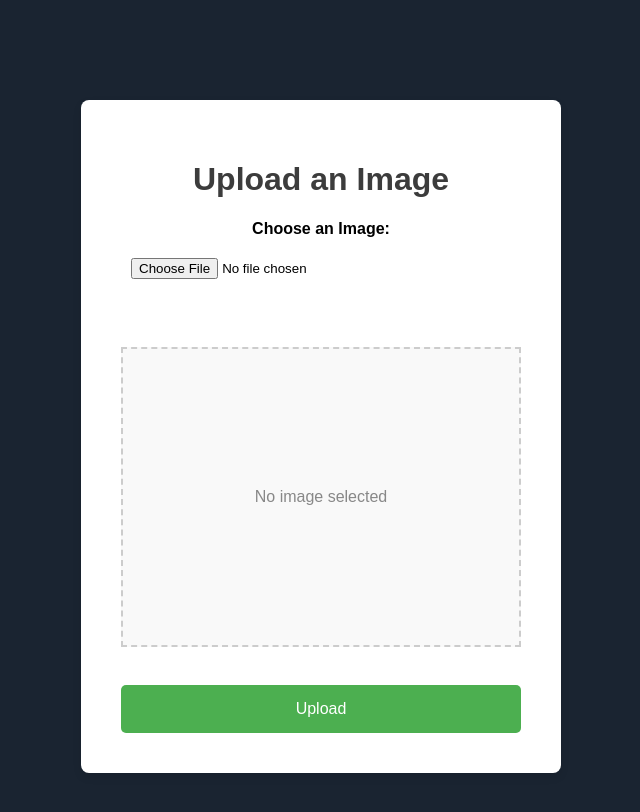
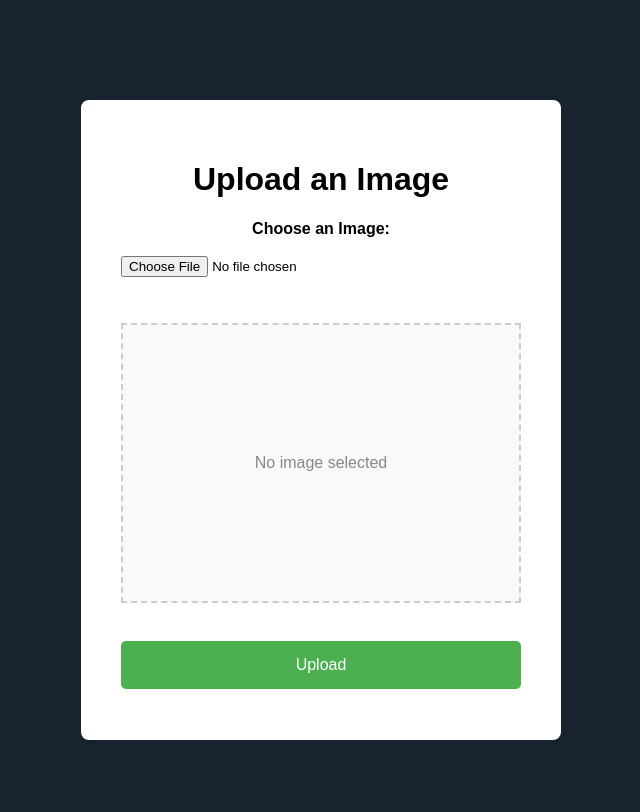
Before and after one commit to fs-fakereal/fakereal, a website: page app/templates/upload.html in a window 1280 px wide. Shown: the whole page, without its empty margins (319-959 px from the left). Drawn offline with Linux system fonts and the light colour scheme.

Commit message:
fixed dashboard page

```diff
--- /dev/null
+++ b/app/static/css/dashboard-base.css
@@ -0,0 +1,59 @@
+/* General Styles */
+html {
+    height: 100%;
+
+    /* stops the bouncy overscrolling behavior */
+    overscroll-behavior: none;
+}
+
+body {
+    cursor: url('../imgs/mouse/blue-mouse.png'), auto !important;
+
+    font-family: "Prosto One", sans-serif;
+    font-weight: 400;
+    font-style: normal;
+
+    margin: 0;
+    padding: 0;
+
+    scroll-behavior: smooth;
+
+    background-color: #1a2431;
+
+    display: flex;
+    flex-direction: column;
+    max-height: 100vh;
+
+    overflow-y: hidden;
+}
+
+/* Font Styles */
+.rubik-glitch-regular {
+    font-family: "Rubik Glitch", system-ui;
+    font-weight: 400;
+    font-style: normal;
+}
+
+.prosto-one-regular {
+    font-family: "Prosto One", sans-serif;
+    font-weight: 400;
+    font-style: normal;
+}
+
+/* Full screen section */
+.fullscreen-section {
+    width: 100%;  /* Set the width to 100% of the viewport width */
+    height: 75dvh; /* Set the height to 100% of the viewport height */
+    margin: 0;     /* Remove any default margin */
+    padding: 0;    /* Remove any default padding */
+    overflow: hidden;
+}
+
+.main-content {
+    display: flex;
+
+    justify-content: center;
+    align-items: center;
+
+    transition: all 0.3s ease; /* Transition for sliding effect */
+}
--- a/app/static/css/logo-sidebar.css
+++ b/app/static/css/logo-sidebar.css
@@ -34,7 +34,8 @@
     justify-content: space-between;
     align-items: center;
 
-    padding-right: 1rem;
+    padding-right: 0.5rem;
+    padding-bottom: 0rem;
     margin-bottom: 0rem;
 }
 
--- a/app/static/css/sidebar.css
+++ b/app/static/css/sidebar.css
@@ -1,20 +1,3 @@
-/* General Styles */
-body {
-    font-family: serif;
-    margin: 0;
-    padding: 0;
-    background-color: rgb(249, 247, 240);
-    display: flex;
-    flex-direction: row;
-    min-height: 100vh;
-}
-
-.main-content {
-    flex-grow: 1;
-    padding: 20px;
-    transition: margin-left 0.3s ease; /* Transition for sliding effect */
-}
-
 /* Sidebar Styles */
 .sidebar {
     /* width: 60px; Narrow width for the closed sidebar */
@@ -40,15 +23,6 @@ body {
     left: 0;
     transition: all 0.5s ease; /* Smooth hover effect */
 }
-
-/* .sidebar ul {
-    list-style: none;
-    padding: 0;
-}
-
-.sidebar ul li {
-    margin: 15px 0;
-} */
 
 .sidebar a {
     text-decoration: none;
@@ -84,7 +58,7 @@ body {
 
 /* When sidebar is expanded, apply margin to main content */
 .sidebar.open + .main-content {
-    margin-left: 11rem; /* Slide the content to the right when sidebar is open */
+    margin-left: 12rem; /* Slide the content to the right when sidebar is open */
 }
 
 /* Responsive Design */
--- a/app/static/css/upload.css
+++ b/app/static/css/upload.css
@@ -2,7 +2,10 @@
 .upload-section {
     margin: 100px auto;
     padding: 40px;
+
     width: 400px;
+    height: 70vh;
+
     background-color: white;
     border-radius: 8px;
     box-shadow: 0 4px 8px rgba(0, 0, 0, 0.1);
@@ -23,9 +26,11 @@
 .upload-box input[type="file"] {
     cursor: url('../imgs/mouse/white-pointer.png'), auto;
 
-    padding: 10px;
+    padding: 0.5rem 0rem;
     width: 100%; /* Ensure the input takes up the full width */
     box-sizing: border-box; /* Include padding in the width */
+
+    text-align: center;
 }
 
 /* Submit Button */
@@ -53,12 +58,13 @@
     justify-content: center;
     border: 2px dashed #ccc;
     padding: 20px;
+
     max-width: 100%; /* Ensure the box takes up the full width of its container */
-    height: 300px;
+    height: 35vh;
+
     overflow: hidden;
     background-color: #f9f9f9;
     box-sizing: border-box; /* Make sure padding doesn't exceed max-width/height */
-    margin-top: 20px; /* Add some spacing */
 }
 
 .preview-box p {
--- a/app/templates/upload.html
+++ b/app/templates/upload.html
@@ -4,9 +4,8 @@
     <title>Login - Fake Real</title>
     <meta charset="UTF-8">
     <meta name="viewport" content="width=device-width, initial-scale=1">
-    <link rel="stylesheet" href="../static/css/base.css">
     <link rel="stylesheet" href="../static/css/upload.css">
-    <link rel="stylesheet" href="../static/css/footer.css">
+    <link rel="stylesheet" href="../static/css/dashboard-base.css">
   </head>
 
   <body>
```
Also changed, not shown: app/templates/dashboard.html (+1 -0 lines).
